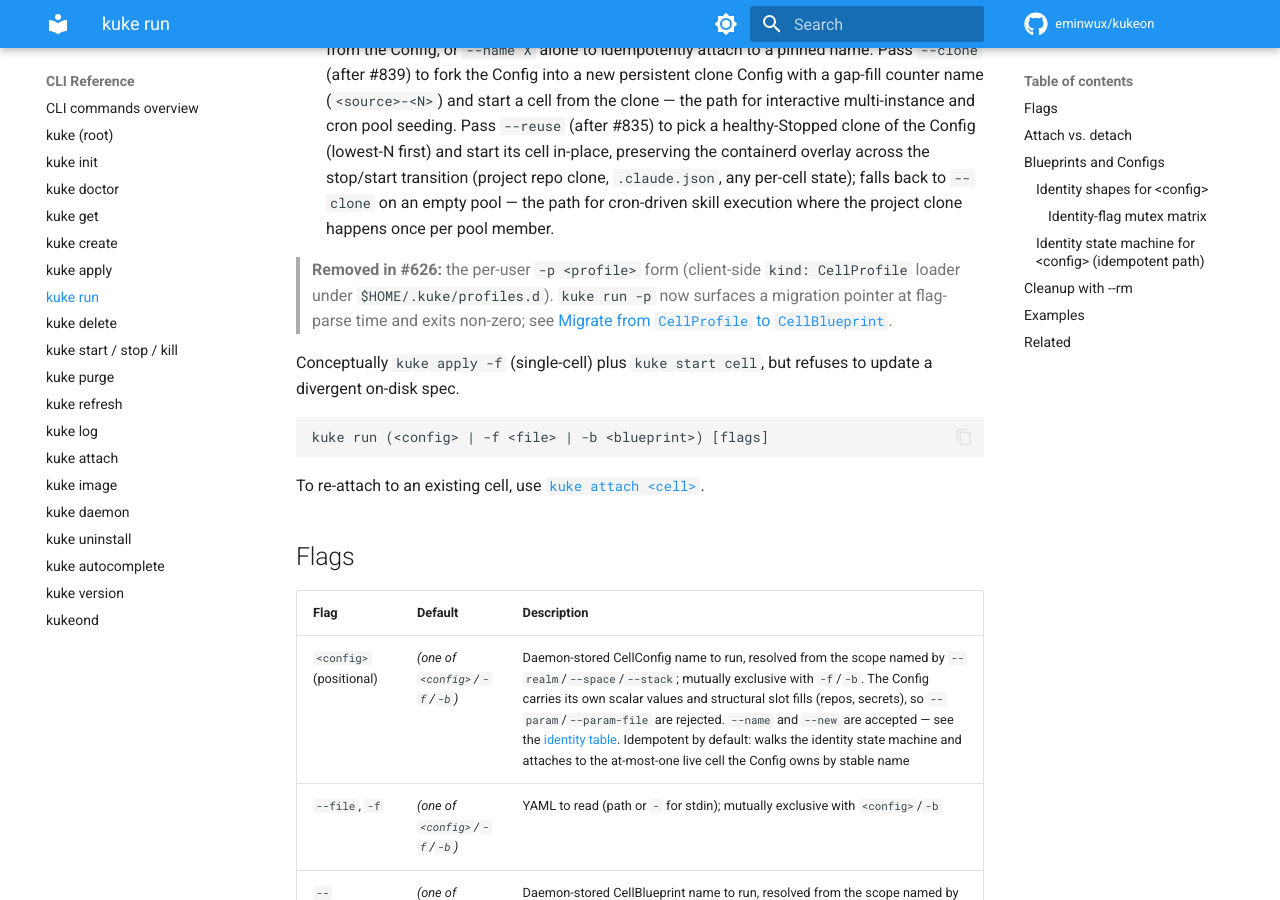
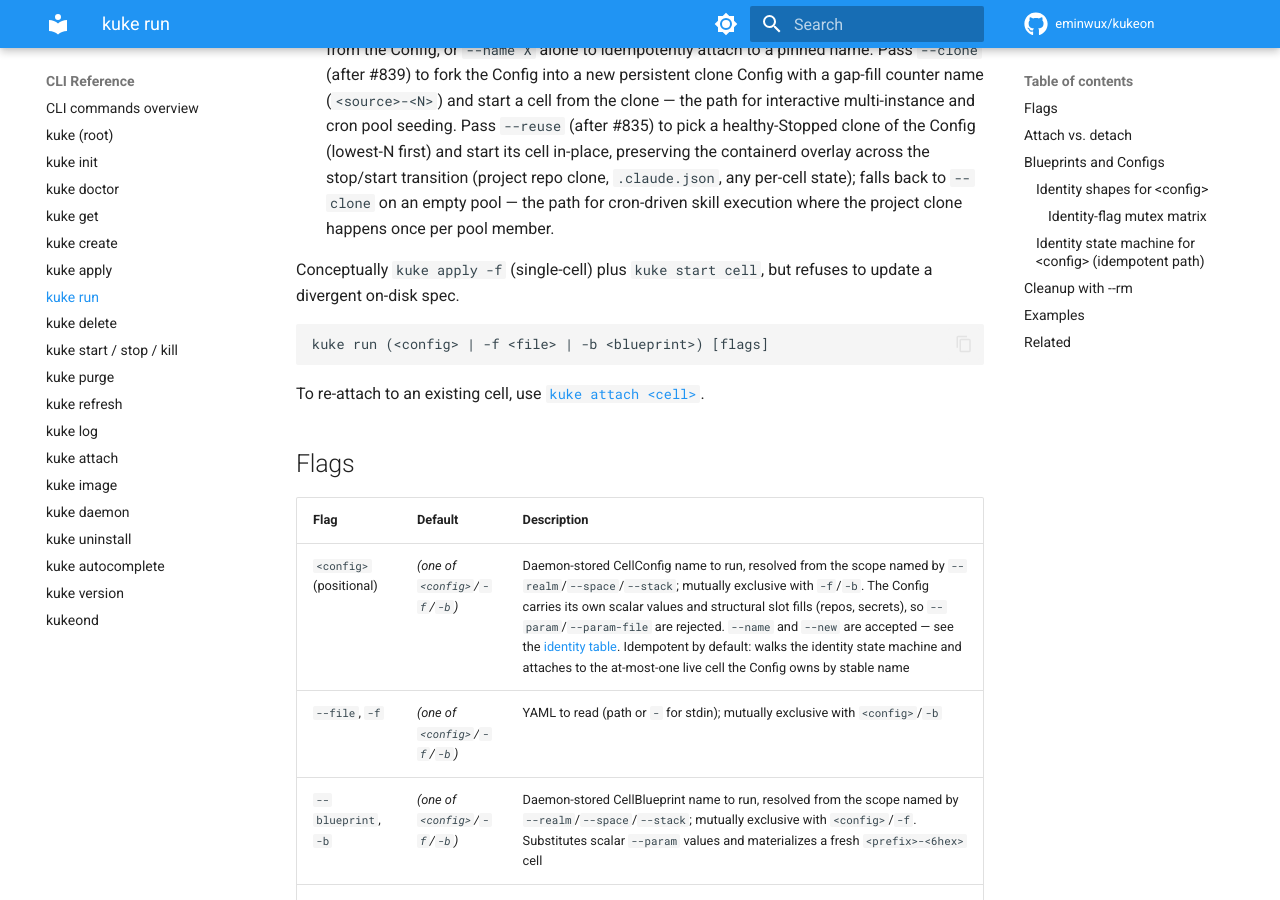
Before and after one commit to eminwux/kukeon, an MkDocs documentation site: the page built from docs/site/cli/kuke-run.md, in a window 1280 px wide and 900 px high, scrolled down 479 px. Built offline with MkDocs 1.6.1 and Material for MkDocs 9.7.7, drawn with Linux system fonts in a browser that asks for light colours; comment, search, counter and statistics services are not loaded; the version menu is left out.

Commit message:
docs: remove residual CellProfile transitional admonitions (#939) (#963)

```diff
--- a/docs/site/cli/kuke-run.md
+++ b/docs/site/cli/kuke-run.md
@@ -5,11 +5,6 @@ Create and start a single cell from one of three sources:
 - `-f <file>` — a single-cell YAML doc (or `-` for stdin).
 - `-b <blueprint>` — a daemon-stored CellBlueprint, resolved from the scope named by `--realm`/`--space`/`--stack`. Substitutes scalar `--param` values and materializes a fresh `<prefix>-<6hex>` cell every invocation.
 - `<config>` — a daemon-stored CellConfig (positional, after #825), resolved from the same scope. Stable-named and idempotent: walks the identity state machine and attaches to the at-most-one live cell the Config owns. Pass `--new` (after #833) to opt into a generated `<config-name>-<6hex>` cell per invocation instead (fire-and-forget sandboxes from one Config; lineage label preserved); combine `--new --name X` for a create-or-fail named cell from the Config, or `--name X` alone to idempotently attach to a pinned name. Pass `--clone` (after #839) to fork the Config into a new persistent clone Config with a gap-fill counter name (`<source>-<N>`) and start a cell from the clone — the path for interactive multi-instance and cron pool seeding. Pass `--reuse` (after #835) to pick a healthy-Stopped clone of the Config (lowest-N first) and start its cell in-place, preserving the containerd overlay across the stop/start transition (project repo clone, `.claude.json`, any per-cell state); falls back to `--clone` on an empty pool — the path for cron-driven skill execution where the project clone happens once per pool member.
-
-> **Removed in #626:** the per-user `-p <profile>` form (client-side
-> `kind: CellProfile` loader under `$HOME/.kuke/profiles.d`). `kuke run -p`
-> now surfaces a migration pointer at flag-parse time and exits non-zero;
-> see [Migrate from `CellProfile` to `CellBlueprint`](../guides/migrate-cellprofile-to-blueprint.md).
 
 Conceptually `kuke apply -f` (single-cell) plus `kuke start cell`, but refuses to update a divergent on-disk spec.
 
```
Also changed, not shown: docs/cli-use-cases.md (+0 -2 lines), docs/site/guides/apply-manifests.md (+0 -2 lines), docs/site/guides/autocomplete.md (+1 -1 lines), docs/site/guides/run-claude-code.md (+1 -1 lines).
